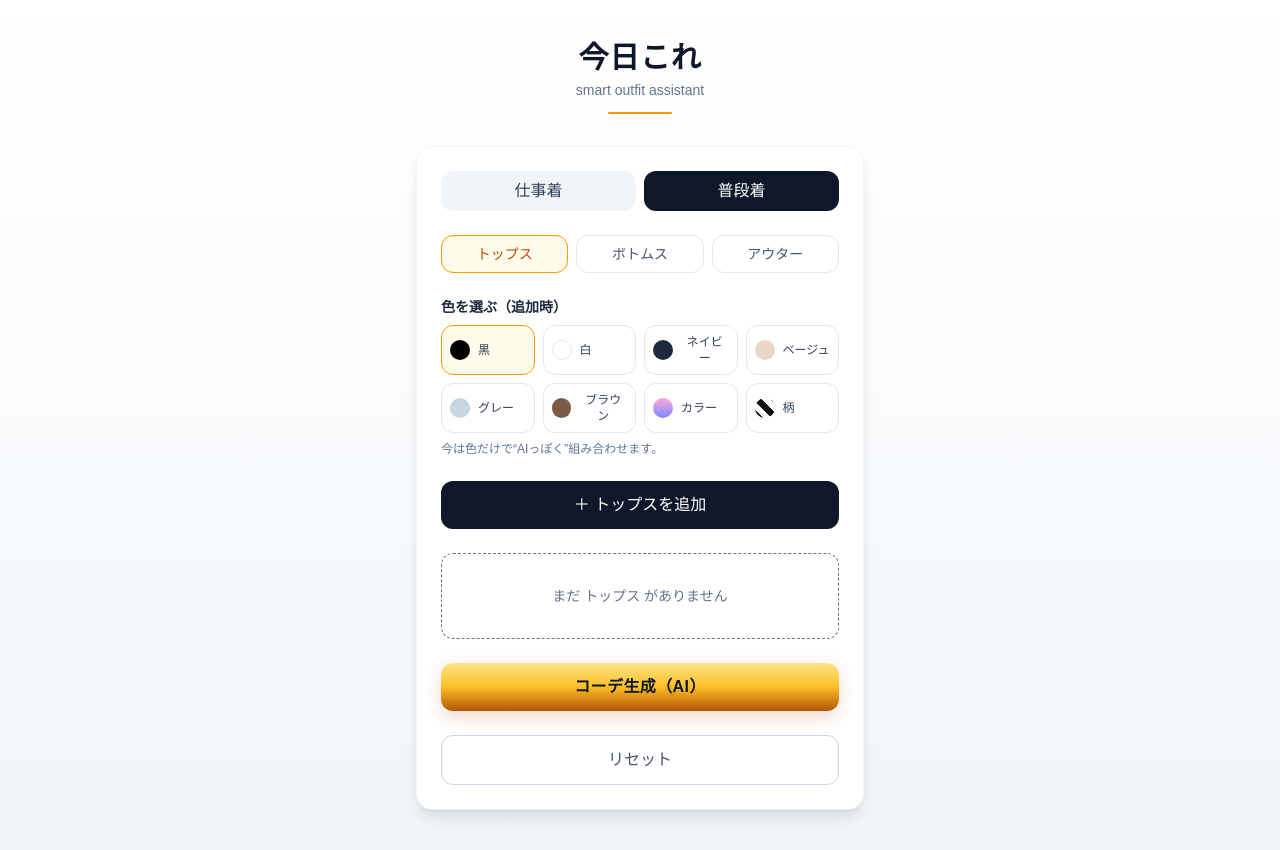
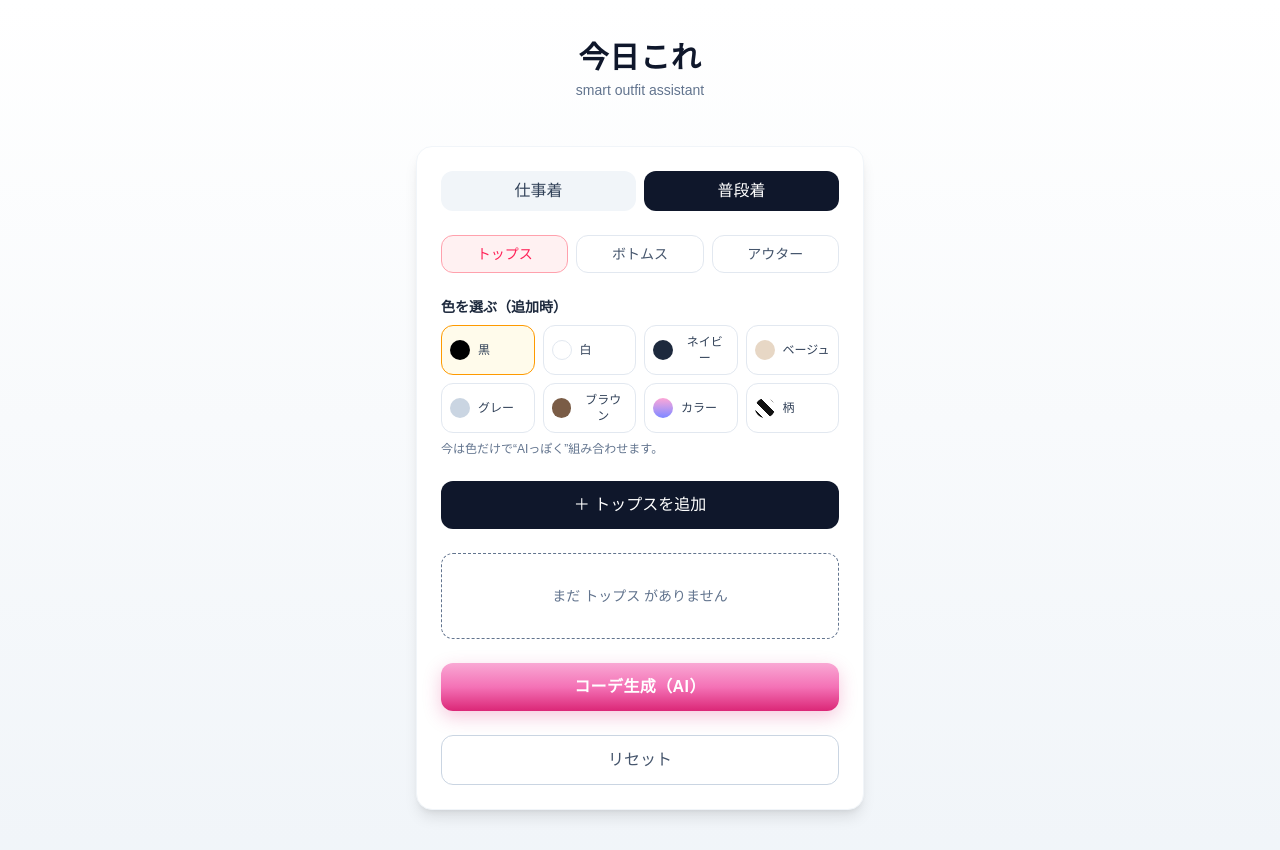
Before and after one commit to cheezy030303/kyoukore, a Next.js app: page / in a window 1280 px wide. Built offline with nearby package versions, Linux system fonts and the light colour scheme.

Commit message:
Update gold button

```diff
--- a/src/app/page.tsx
+++ b/src/app/page.tsx
@@ -401,7 +401,7 @@ export default function Home() {
       <div className="w-full max-w-md text-center mb-8">
         <h1 className="text-3xl font-bold text-slate-900 tracking-wide">今日これ</h1>
         <p className="text-sm text-slate-500 mt-1">smart outfit assistant</p>
-        <div className="h-[2px] w-16 bg-amber-500 mx-auto mt-3 rounded-full"></div>
+        <div className="h-[2px] w-16 bg-rose-300mx-auto mt-3 rounded-full"></div>
       </div>
 
       {/* Main Card */}
@@ -434,7 +434,7 @@ export default function Home() {
               onClick={() => setCategory(cat)}
               className={`py-2 rounded-xl border transition ${
                 category === cat
-                  ? "border-amber-500 text-amber-700 bg-amber-50"
+                  ? "border-rose-300 text-rose-500 bg-rose-50"
                   : "border-slate-200 text-slate-600"
               }`}
             >
@@ -502,10 +502,10 @@ export default function Home() {
     py-3
     rounded-xl
     font-semibold
-            text-slate-900
+    text-white
     tracking-wide
-            bg-[linear-gradient(to_bottom,#FDE68A,#FBBF24,#B45309)]
-            shadow-[0_6px_18px_rgba(180,83,9,0.22)]
+    bg-[linear-gradient(to_bottom,#F9A8D4,#F472B6,#DB2777)]
+    shadow-[0_6px_18px_rgba(219,39,119,0.25)]
     active:scale-[0.98]
     transition-all
     duration-200
```
Lines whose indentation alone changed are shown as unchanged.
